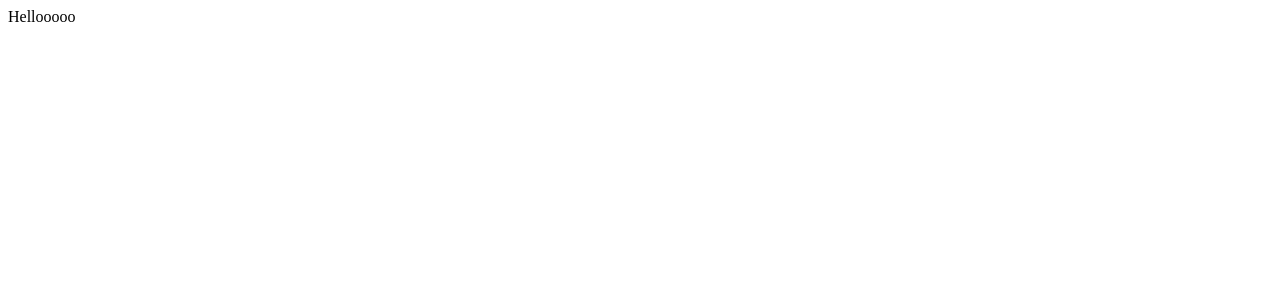
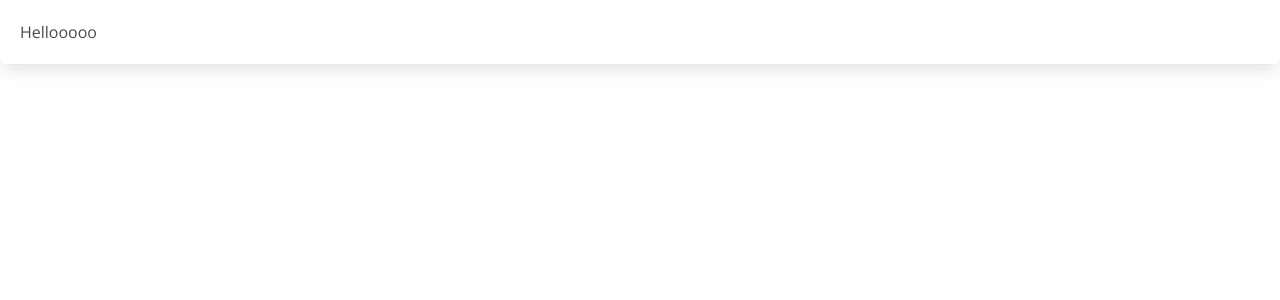
Before and after one commit to potchangelo/react-vertical-static-masonry-layout, a React (Create React App) app: page / in a window 1280 px wide. Shown: the top 300 px of the page. Built offline with nearby package versions, Linux system fonts and the light colour scheme.

Commit message:
Setup scss

```diff
--- a/src/App.js
+++ b/src/App.js
@@ -1,6 +1,6 @@
 function App() {
   return (
-    <div>Hellooooo</div>
+    <div className="box">Hellooooo</div>
   );
 }
 
--- /dev/null
+++ b/src/css/global.scss
@@ -0,0 +1,2 @@
+@import './vars';
+@import '~bulma/bulma.sass';
--- /dev/null
+++ b/src/css/vars.scss
@@ -0,0 +1,15 @@
+@import url('https://fonts.googleapis.com/css?family=Open+Sans:400,600&display=swap');
+
+@import '~bulma/sass/utilities/initial-variables';
+
+// Font
+$family-sans-serif: 'Open Sans', sans-serif;
+$weight-light: 400;
+$weight-medium: 600;
+$weight-semibold: 600;
+$weight-bold: 600;
+
+@import '~bulma/sass/utilities/functions';
+@import '~bulma/sass/utilities/derived-variables';
+@import '~bulma/sass/utilities/mixins.sass';
+@import '~bulma/sass/utilities/controls.sass';
--- a/src/index.js
+++ b/src/index.js
@@ -2,6 +2,7 @@ import React from 'react';
 import ReactDOM from 'react-dom/client';
 import App from './App';
 import reportWebVitals from './reportWebVitals';
+import './css/global.scss';
 
 const root = ReactDOM.createRoot(document.getElementById('root'));
 root.render(
```
